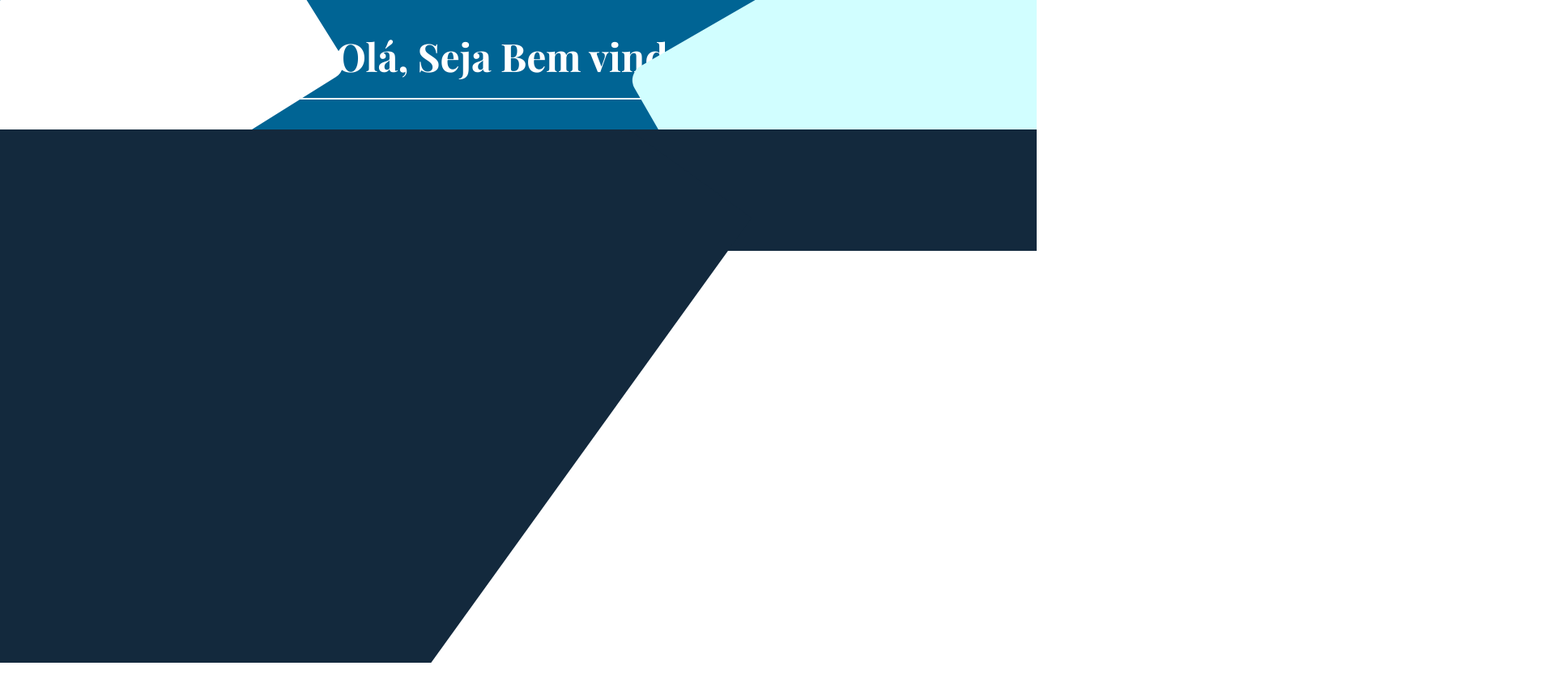
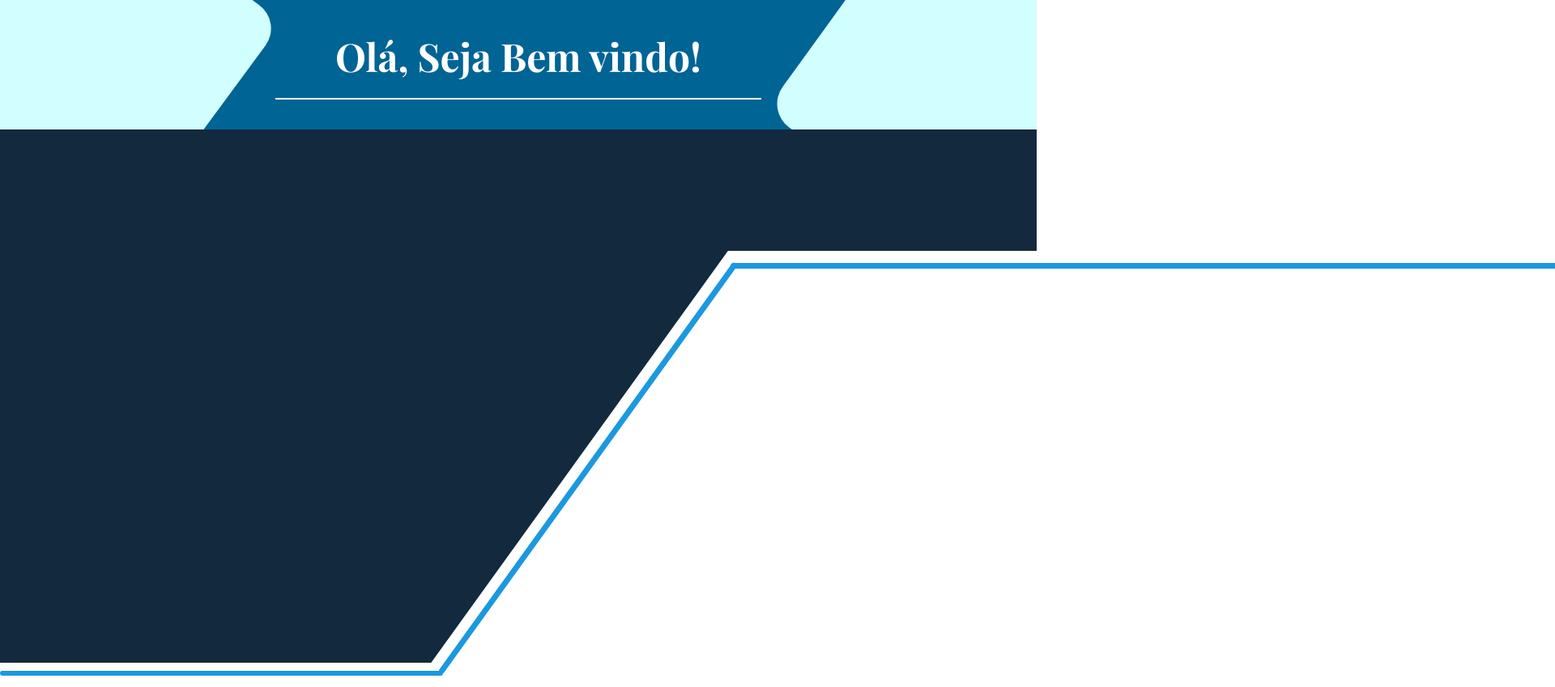
Before and after one commit to GustavoLobo0/Portifolio, a React (Create React App) app: page / in a window 1280 px wide. Shown: the top 849 px of the page at 81% size, 1920 px wide, since content can reach past the window. Before the commit the page ends 819 px from the top, so only its background shows below. Built offline with nearby package versions, Linux system fonts and the light colour scheme.

Commit message:
page 1.1

```diff
--- a/src/Componentes/Header/Header.css
+++ b/src/Componentes/Header/Header.css
@@ -17,24 +17,25 @@ header {
 
 .retangulo {
     position: absolute;
-    top: -60px;
+    top: -65px;
     right: -60px;
-    width: 500px;
-    height: 400px;
+    width: 348.557px;
+    height: 290.908px;
     background-color: #D1FEFF;
-    transform: rotate(150deg);
-    border-radius: 20px;
+    transform: rotate(-54.1252deg);
+    border-radius: 36px;
 }
 
 .retangulo2 {
     position: absolute;
-    top: -60px;
-    left:-110px;
+    top: -10px;
+    left:-170px;
     width: 500px;
     height: 300px;
-    background-color: #ffffff;
+    background-color: #D1FEFF;
     transform: rotate(148deg);
-    border-radius: 20px;
+    border-radius: 36px;
+    transform: rotate(126.334deg);
 }
 
 h1 {
--- a/src/Componentes/PrimeiroConteudo/index.js
+++ b/src/Componentes/PrimeiroConteudo/index.js
@@ -8,6 +8,11 @@ export function PrimeiroConteudo() {
                 <div className="fundoQuadrado2"></div>
                 <div className="fundoQuadrado3"></div>
             </div>
+            <div className="linha">
+                <div className="linha1"></div>
+                <div className="linha2"></div>
+                <div className="linha3"></div>
+            </div>
         </>
     )
 }
--- a/src/Componentes/PrimeiroConteudo/style.css
+++ b/src/Componentes/PrimeiroConteudo/style.css
@@ -19,6 +19,32 @@
 }
 
 .fundoQuadrado3{
-    width: 503.063px; height: 313.988px; margin-left: 0px; margin-top: -405px;
+    width: 503.063px;
+    height: 313.988px;
+    margin-left: 0px;
+    margin-top: -405px;
 
 }
+
+.linha1, .linha2, .linha3{
+background-color: #1B98E0;
+border-radius: 4px;
+
+}
+
+.linha1{
+    margin-top: 10px;
+    width: 547px;
+    height: 6px;
+}
+.linha2{
+    width: 623.900px;
+    height: 6.900px;
+    transform: translate(414px, -260px) rotate(-54.2232deg);
+}
+.linha3{
+    width: 8000.169px;
+    height: 6.900px;
+    transform: translate(902px, -517px)
+
+}
```
